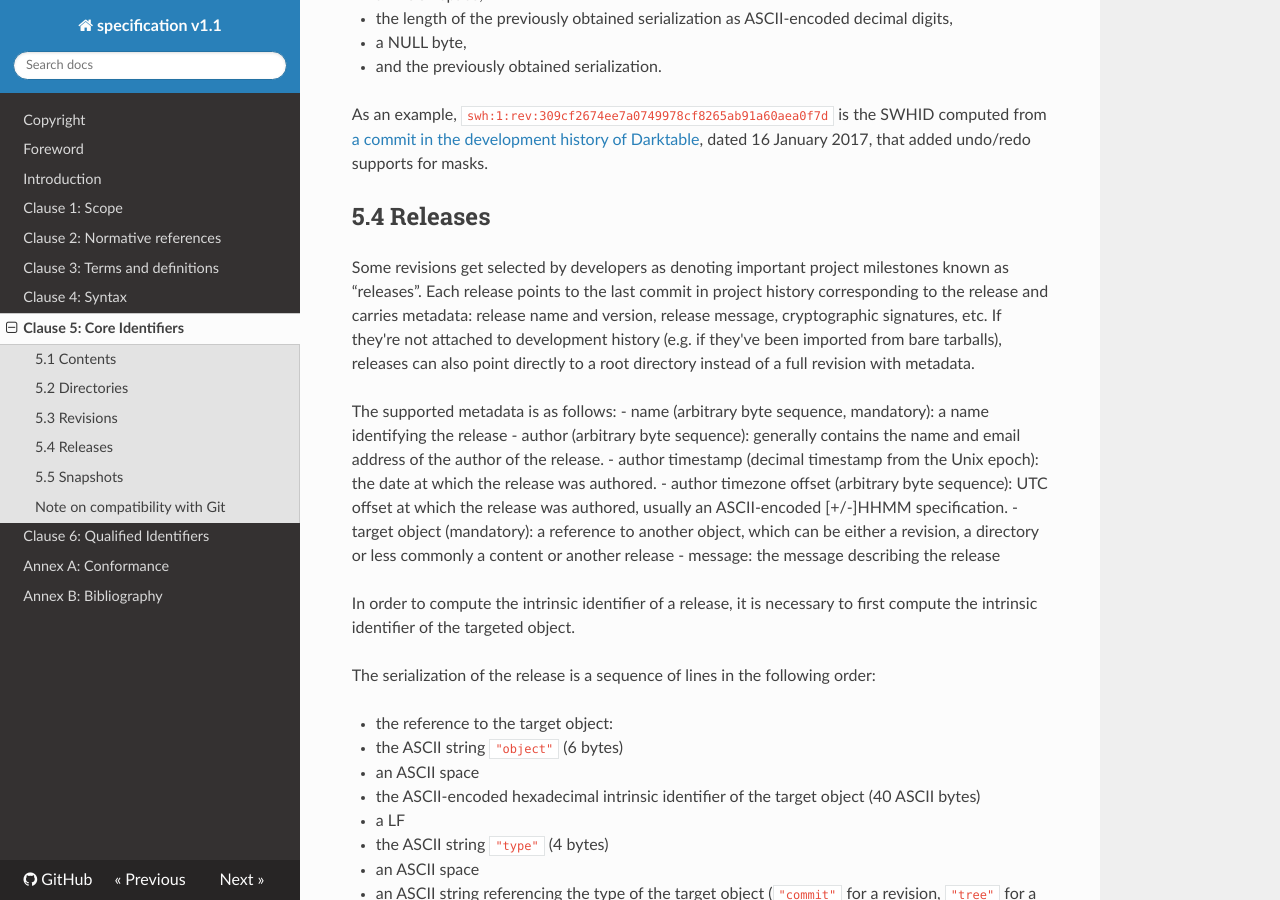
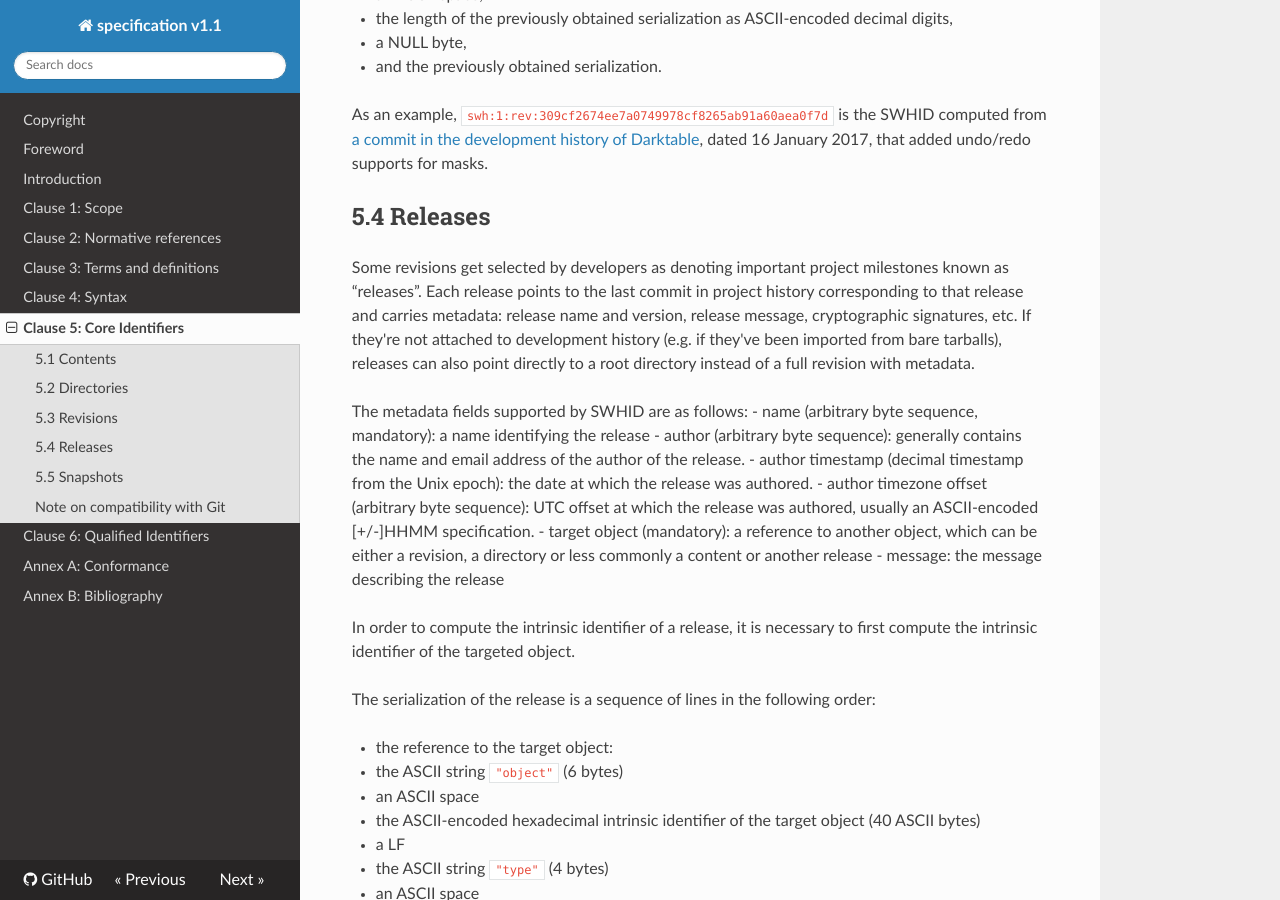
Before and after one commit to swhid/specification, an MkDocs documentation site: the page built from Chapters/5.Core_identifiers.md, in a window 1280 px wide and 900 px high, scrolled down 4109 px. Built offline with MkDocs 1.6.1, drawn with Linux system fonts in a browser that asks for light colours; nearby versions of some CDN libraries.

Commit message:
copy-edits

```diff
--- a/Chapters/5.Core_identifiers.md
+++ b/Chapters/5.Core_identifiers.md
@@ -148,9 +148,9 @@ As an example, `swh:1:rev:309cf2674ee7a0749978cf8265ab91a60aea0f7d` is the SWHID
 
 ## 5.4 Releases
 
-Some revisions get selected by developers as denoting important project milestones known as “releases”. Each release points to the last commit in project history corresponding to the release and carries metadata: release name and version, release message, cryptographic signatures, etc. If they're not attached to development history (e.g. if they've been imported from bare tarballs), releases can also point directly to a root directory instead of a full revision with metadata.
+Some revisions get selected by developers as denoting important project milestones known as “releases”. Each release points to the last commit in project history corresponding to that release and carries metadata: release name and version, release message, cryptographic signatures, etc. If they're not attached to development history (e.g. if they've been imported from bare tarballs), releases can also point directly to a root directory instead of a full revision with metadata.
 
-The supported metadata is as follows:
+The metadata fields supported by SWHID are as follows:
 - name (arbitrary byte sequence, mandatory): a name identifying the release
 - author (arbitrary byte sequence): generally contains the name and email address of the author of the release.
 - author timestamp (decimal timestamp from the Unix epoch): the date at which the release was authored.
```
Also changed, not shown: Chapters/6.Qualified_identifiers.md (+1 -1 lines).
